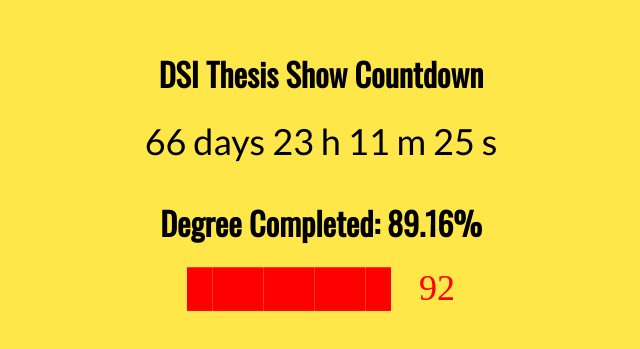
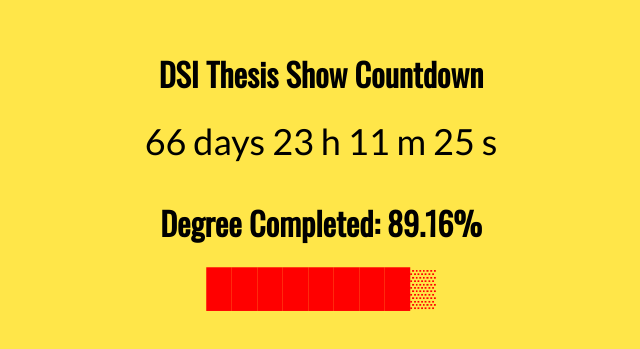
Before and after one commit to sandywij/graduationcountdown, a plain HTML site: page index.html in a window 1280 px wide. Shown: the part 213-562 px from the top of the page, without its empty margins (319-959 px from the left). Drawn offline with nearby package versions, Linux system fonts and the light colour scheme.

Commit message:
Update index.html

```diff
--- a/index.html
+++ b/index.html
@@ -73,7 +73,7 @@ var x = setInterval(function() {
 
 
 //percentshades
-var loading = '\2592';
+var loading = '\u2592';
 var loaded = '\u2588';
     //percentage count
     document.getElementById('thesis-countdown').innerHTML =  'DSI Thesis Show Countdown';
```
